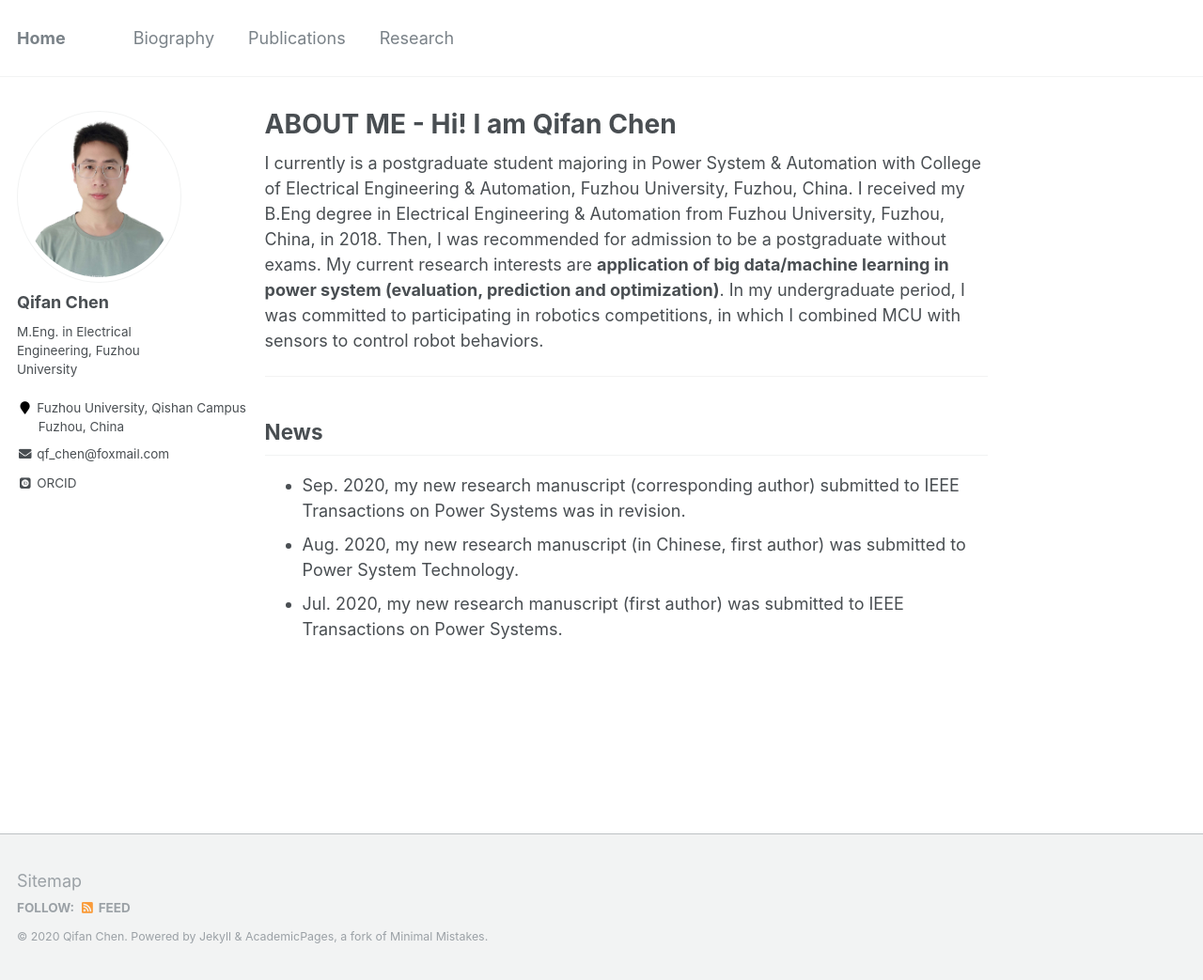
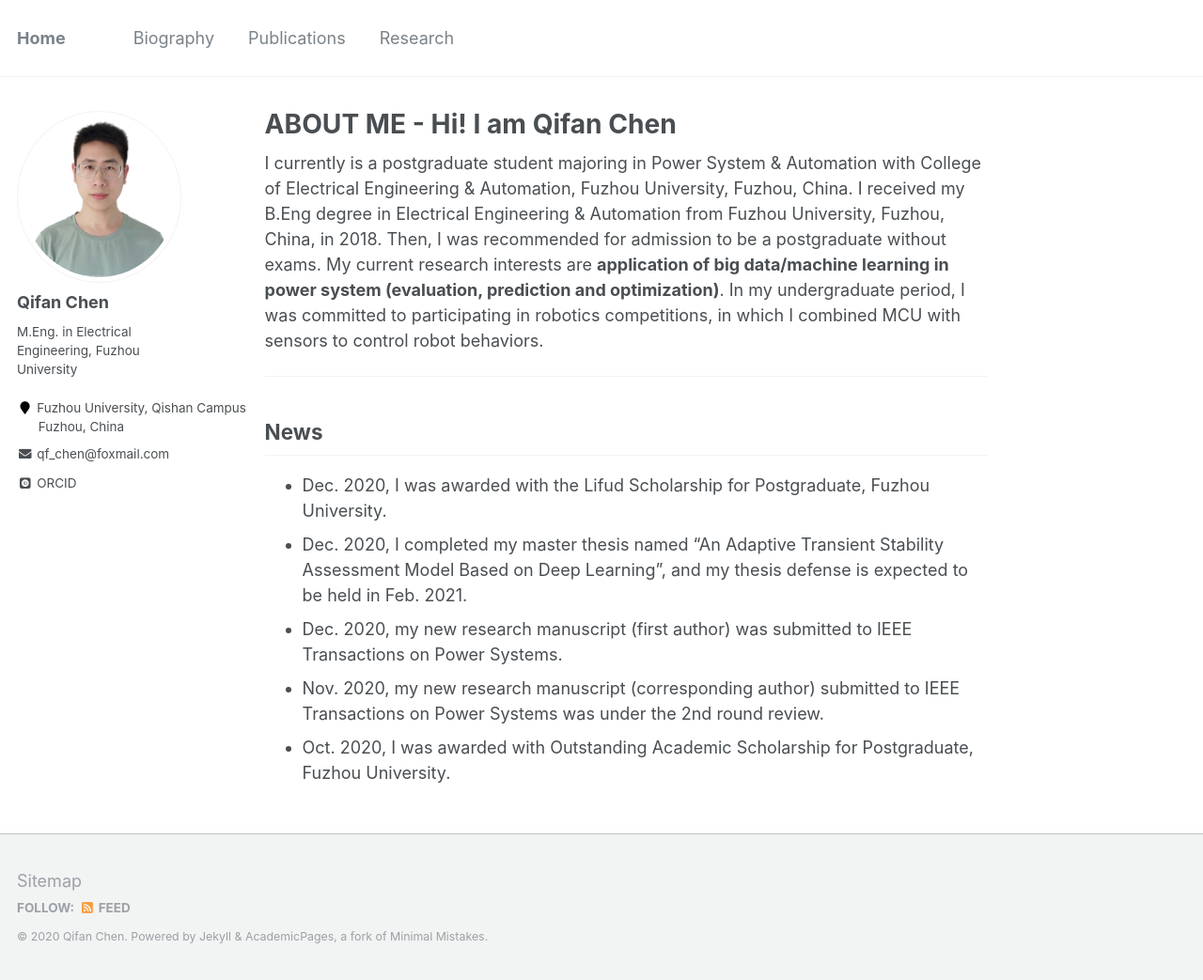
Before and after one commit to ChQf/ChQf.github.io, a Jekyll site: the page built from _pages/about.md, in a window 1280 px wide and 1043 px high. Shown: the whole window at 94% size. Built offline with Jekyll 4.4.1, drawn with Linux system fonts in a browser that asks for light colours; some web fonts are replaced; part of the change alters nothing that is shown.

Commit message:
about20201228

```diff
--- a/_pages/about.md
+++ b/_pages/about.md
@@ -18,27 +18,14 @@ In my undergraduate period, I was committed to participating in robotics competi
 
 ## News
 
-* Sep. 2020, my new research manuscript (corresponding author) submitted to IEEE Transactions on Power Systems was in revision.
-* Aug. 2020, my new research manuscript (in Chinese, first author) was submitted to Power System Technology.
-* Jul. 2020, my new research manuscript (first author) was submitted to IEEE Transactions on Power Systems.
+* Dec. 2020, I was awarded with the Lifud Scholarship for Postgraduate, Fuzhou University.
+* Dec. 2020, I completed my master thesis named "An Adaptive Transient Stability Assessment Model Based on Deep Learning", and my thesis defense is expected to be held in Feb. 2021.
+* Dec. 2020, my new research manuscript (first author) was submitted to IEEE Transactions on Power Systems.
+* Nov. 2020, my new research manuscript (corresponding author) submitted to IEEE Transactions on Power Systems was under the 2nd round review.
+* Oct. 2020, I was awarded with Outstanding Academic Scholarship for Postgraduate, Fuzhou University.
 
 
 
 <!--
 This is the front page of a website that is powered by the [academicpages template](https://github.com/academicpages/academicpages.github.io) and hosted on GitHub pages. [GitHub pages](https://pages.github.com) is a free service in which websites are built and hosted from code and data stored in a GitHub repository, automatically updating when a new commit is made to the respository. This template was forked from the [Minimal Mistakes Jekyll Theme](https://mmistakes.github.io/minimal-mistakes/) created by Michael Rose, and then extended to support the kinds of content that academics have: publications, talks, teaching, a portfolio, blog posts, and a dynamically-generated CV. You can fork [this repository](https://github.com/academicpages/academicpages.github.io) right now, modify the configuration and markdown files, add your own PDFs and other content, and have your own site for free, with no ads! An older version of this template powers my own personal website at [stuartgeiger.com](http://stuartgeiger.com), which uses [this Github repository](https://github.com/staeiou/staeiou.github.io).
-Jun. 2020, my new research manuscript (co-author) was submitted to IEEE Transactions on Power Systems.
-A data-driven personal website
-======
-Like many other Jekyll-based GitHub Pages templates, academicpages makes you separate the website's content from its form. The content & metadata of your website are in structured markdown files, while various other files constitute the theme, specifying how to transform that content & metadata into HTML pages. You keep these various markdown (.md), YAML (.yml), HTML, and CSS files in a public GitHub repository. Each time you commit and push an update to the repository, the [GitHub pages](https://pages.github.com/) service creates static HTML pages based on these files, which are hosted on GitHub's servers free of charge.
-
-Many of the features of dynamic content management systems (like Wordpress) can be achieved in this fashion, using a fraction of the computational resources and with far less vulnerability to hacking and DDoSing. You can also modify the theme to your heart's content without touching the content of your site. If you get to a point where you've broken something in Jekyll/HTML/CSS beyond repair, your markdown files describing your talks, publications, etc. are safe. You can rollback the changes or even delete the repository and start over -- just be sure to save the markdown files! Finally, you can also write scripts that process the structured data on the site, such as [this one](https://github.com/academicpages/academicpages.github.io/blob/master/talkmap.ipynb) that analyzes metadata in pages about talks to display [a map of every location you've given a talk](https://academicpages.github.io/talkmap.html).
-
-Getting started
-======
-1. Register a GitHub account if you don't have one and confirm your e-mail (required!)
-1. Fork [this repository](https://github.com/academicpages/academicpages.github.io) by clicking the "fork" button in the top right.
-1. Go to the repository's settings (rightmost item in the tabs that start with "Code", should be below "Unwatch"). Rename the repository "[your GitHub username].github.io", which will also be your website's URL.
-1. Set site-wide configuration and create content & metadata (see below -- also see [this set of diffs](http://archive.is/3TPas) showing what files were changed to set up [an example site](https://getorg-testacct.github.io) for a user with the username "getorg-testacct")
-1. Upload any files (like PDFs, .zip files, etc.) to the files/ directory. They will appear at https://[your GitHub username].github.io/files/example.pdf.
-1. Check status by going to the repository settings, in the "GitHub pages" section
 -->
```
